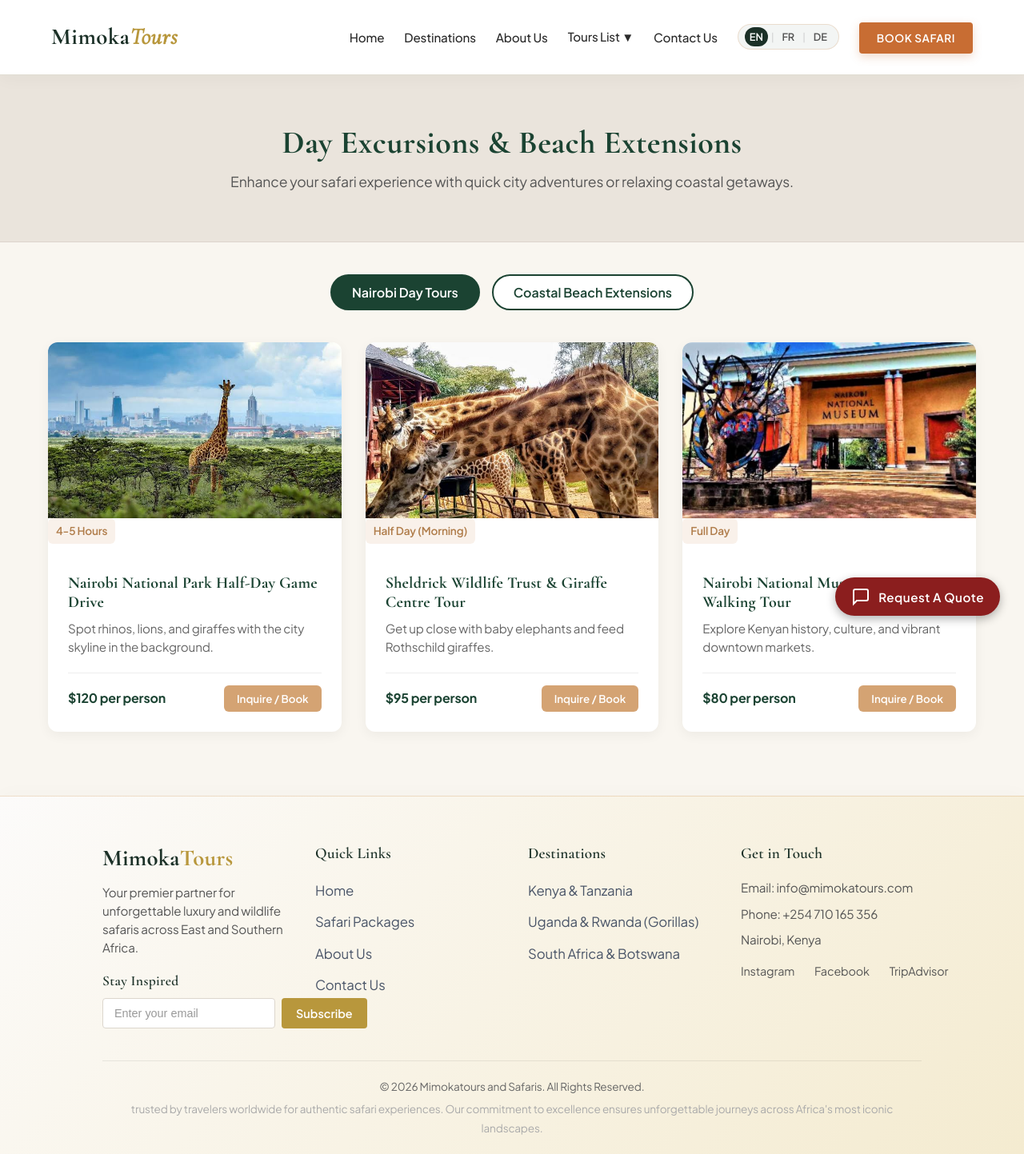
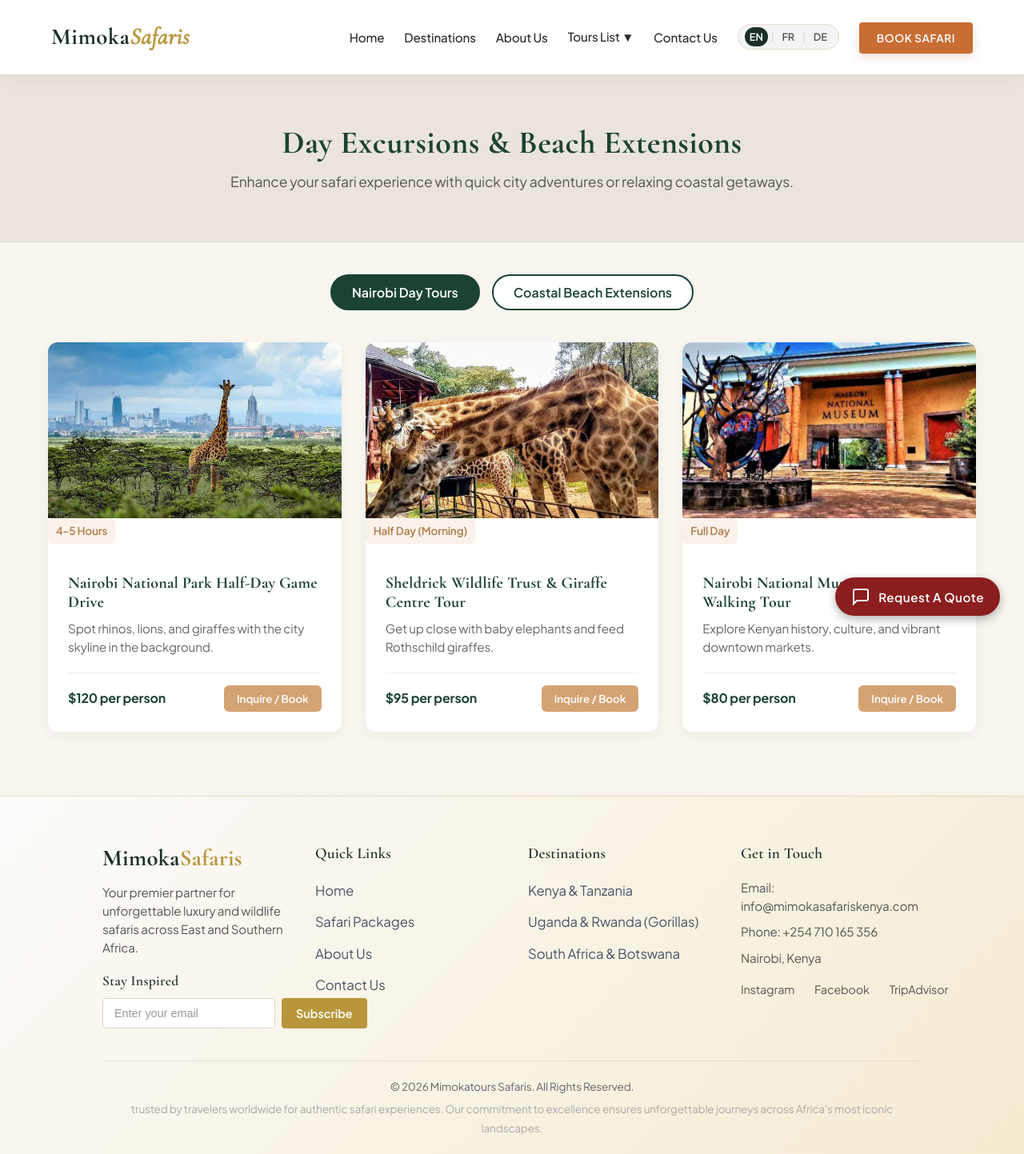
Before and after one commit to mkavulu/Mimoka-Tours-Safari, a React (Vite) app: page /excursions in a window 1280 px wide. Shown: the whole page at 80% size. Built offline with nearby package versions, Linux system fonts and the light colour scheme.

Commit message:
made changes

```diff
--- a/src/components/Footer.jsx
+++ b/src/components/Footer.jsx
@@ -9,7 +9,7 @@
 
         {/* Column 1: Brand Info & Newsletter */}
         <div className="footer-col">
-          <h3>Mimoka<span>Tours</span></h3>
+          <h3>Mimoka<span>Safaris</span></h3>
           <p>Your premier partner for unforgettable luxury and wildlife safaris across East and Southern Africa.</p>
 
           {/* Newsletter Form */}
@@ -46,7 +46,7 @@
         {/* Column 4: Contact & Socials */}
         <div className="footer-col">
           <h4>Get in Touch</h4>
-          <p>Email: info@mimokatours.com</p>
+          <p>Email: info@mimokasafariskenya.com</p>
           <p>Phone: +254 710 165 356</p>
           <p>Nairobi, Kenya</p>
 
@@ -62,7 +62,7 @@
 
       {/* Footer Bottom with Copyright & Trust Elements */}
       <div className="footer-bottom">
-        <p>&copy; 2026 Mimokatours and Safaris. All Rights Reserved.</p>
+        <p>&copy; 2026 Mimokatours Safaris. All Rights Reserved.</p>
         <p className="footer-trust-text" style={{ fontSize: '0.85rem', color: '#aaa', marginTop: '5px' }}>
     trusted by travelers worldwide for authentic safari experiences. Our commitment to excellence ensures unforgettable journeys across Africa's most iconic landscapes.
         </p>
--- a/src/components/Navbar.jsx
+++ b/src/components/Navbar.jsx
@@ -30,7 +30,7 @@
   return (
     <nav className="navbar">
       <div className="nav-logo">
-        <Link to="/">Mimoka<span>Tours</span></Link>
+        <Link to="/">Mimoka<span>Safaris</span></Link>
       </div>
 
       {/* Mobile Menu Toggle Button */}
--- a/src/pages/About.jsx
+++ b/src/pages/About.jsx
@@ -10,7 +10,7 @@
       {/* Page Header / Hero Banner */}
       <header className="page-header">
         <div className="header-overlay">
-          <h1>About Mimokatours & Safaris</h1>
+          <h1>About Mimoka Safaris</h1>
           <p>Your trusted bridge to the wild heart of East & Southern Africa</p>
         </div>
       </header>
@@ -26,7 +26,7 @@
               Crafting Unforgettable African Expeditions
             </h2>
             <p style={{ color: 'var(--text-muted)', fontSize: '1.05rem', lineHeight: '1.8', marginBottom: '20px' }}>
-              Mimokatours and Safaris is an elite tour operator specializing in custom-curated wildlife adventures across Kenya, Tanzania, Uganda and Rwanda.
+              Mimoka Safaris is an elite tour operator specializing in custom-curated wildlife adventures across Kenya, Tanzania, Uganda and Rwanda.
             </p>
             <p style={{ color: 'var(--text-muted)', fontSize: '1.05rem', lineHeight: '1.8', marginBottom: '30px' }}>
               With years of ground expertise, localized expert guides, and high-end vehicle fleets, we ensure your journey is safe, authentic, and luxurious. Whether you're tracking the Great Migration across the Mara or gorilla trekking in the misty peaks of Rwanda, we turn your dream safari into reality.
@@ -44,7 +44,7 @@
       <section className="why-choose-section" style={{ background: 'var(--bg-light)', padding: '80px 8%' }}>
         <div style={{ textAlign: 'center', maxWidth: '800px', margin: '0 auto 50px auto' }}>
           <span style={{ color: 'var(--primary-color)', fontWeight: '600', textTransform: 'uppercase', letterSpacing: '2px', fontSize: '0.9rem' }}>
-            The Mimokatours Difference
+            The Mimokasafaris Difference
           </span>
           <h2 style={{ fontFamily: 'var(--font-heading)', fontSize: '2.4rem', color: 'var(--primary-color)', margin: '15px 0 15px 0' }}>
             Why Travel With Us
@@ -123,7 +123,7 @@
               We are deeply committed to sustainable and responsible tourism. We believe that wildlife adventures should protect natural habitats, empower local communities, and leave positive impacts across every region we operate in.
             </p>
             <p style={{ color: 'var(--text-muted)', lineHeight: '1.8' }}>
-              When you book with Mimokatours, you aren't just taking a vacation—you are helping preserve Africa's magnificent heritage for generations to come.
+              When you book with Mimokasafaris, you aren't just taking a vacation—you are helping preserve Africa's magnificent heritage for generations to come.
             </p>
           </div>
         </div>
--- a/src/pages/Home.jsx
+++ b/src/pages/Home.jsx
@@ -57,7 +57,7 @@
             Tour and Holiday Destinations in East Africa for Your Next Holiday
           </h2>
           <p style={{ color: 'var(--text-muted)', fontSize: '1.05rem', lineHeight: '1.8', marginBottom: '20px' }}>
-            Welcome to Mimokatours, where we specialize in offering the most unforgettable safari experiences across East Africa. Our goal is to help you discover the magic of Africa through our tailor-made safari tours, cultural tours, and luxury tour packages.
+            Welcome to Mimokasafaris, where we specialize in offering the most unforgettable safari experiences across East Africa. Our goal is to help you discover the magic of Africa through our tailor-made safari tours, cultural tours, and luxury tour packages.
           </p>
           <p style={{ color: 'var(--text-muted)', fontSize: '1.05rem', lineHeight: '1.8' }}>
             If you're looking for a wildlife experience like no other, our safari tours are perfect for you. Our experienced guides will take you on a journey through the savannahs and jungles, where you'll see magnificent creatures like lions, elephants, and giraffes in their natural habitat. Our 4x4 wheel drive vehicles are equipped with modern amenities to ensure you have an exceptional safari experience.
```
